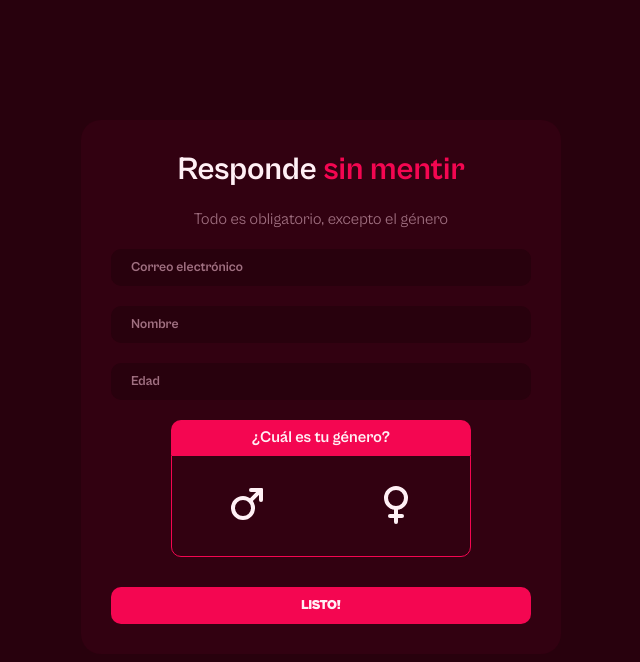
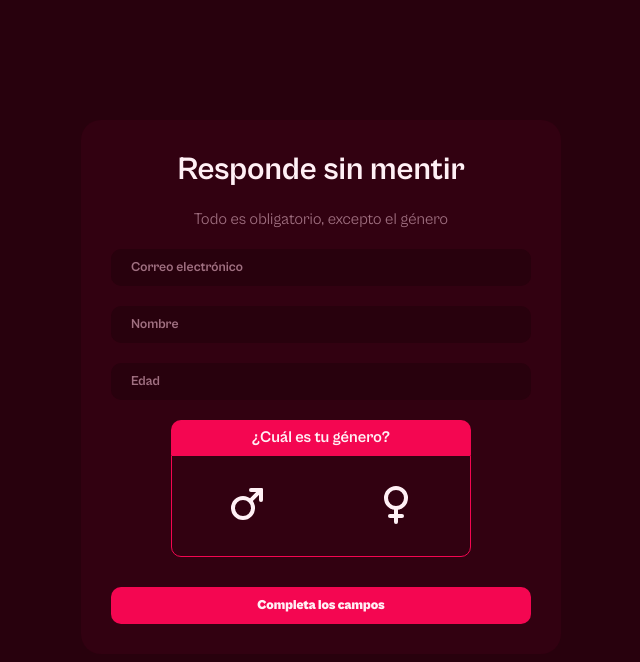
Before and after one commit to daniel-lujan/lynx-client, a React (Vite) app: page / in a window 1280 px wide. Shown: the top 662 px of the page, without its empty margins (319-959 px from the left). Built offline with nearby package versions, Linux system fonts and the light colour scheme.

Commit message:
feat: :sparkles: Add steps to user form

```diff
--- a/src/components/user-form.jsx
+++ b/src/components/user-form.jsx
@@ -4,24 +4,48 @@ import FancyInput from "./fancy-input";
 import { AtSymIcon, Numbers123Icon, UserIcon } from "./icons";
 import GenderSelector from "./gender-selector";
 import useDigits from "../hooks/use-digits";
+import useFormData from "../hooks/use-form-data";
+import RangeSlider from "./range-slider";
 
 function UserForm() {
-  const [email, setEmail] = useState("");
-  const [name, setName] = useState("");
-  const [gender, setGender] = useState("");
-  const [age, setAge] = useDigits("");
+  const [step, setStep] = useState(0);
 
   return (
     <div className={`container ${styles.container}`}>
+      {step === 0 && <BasicData onContinue={() => setStep(1)} />}
+      {step === 1 && (
+        <Tastes onContinue={() => setStep(2)} onReturn={() => setStep(0)} />
+      )}
+    </div>
+  );
+}
+
+function BasicData({ onContinue }) {
+  function handleContinue() {
+    if (!isValidForm) return;
+    setData({
+      ...data,
+      email,
+      name,
+      gender,
+      age,
+    });
+    onContinue();
+  }
+
+  const { data, setData } = useFormData();
+
+  const [email, setEmail] = useState(data.email ?? "");
+  const [name, setName] = useState(data.name ?? "");
+  const [gender, setGender] = useState(data.gender ?? "");
+  const [age, setAge] = useDigits(data.age ?? "");
+
+  const isValidForm = email && name.trim() && age;
+
+  return (
+    <>
       <h1 className="centered">
-        Responde{" "}
-        <b
-          style={{
-            color: "var(--primary-color)",
-          }}
-        >
-          sin mentir
-        </b>
+        Responde <b className="text-primary">sin mentir</b>
       </h1>
       <p className="text-opaque centered">
         Todo es obligatorio, excepto el género
@@ -31,7 +55,11 @@ function UserForm() {
         type="text"
         placeholder="Correo electrónico"
         value={email}
-        onChange={(e) => setEmail(e.target.value)}
+        onChange={(e) => {
+          if (!/\s/.test(e.target.value)) {
+            setEmail(e.target.value);
+          }
+        }}
         maxLength={50}
       />
       <FancyInput
@@ -51,8 +79,23 @@ function UserForm() {
         maxLength={2}
       />
       <GenderSelector state={gender} setState={setGender} />
-      <button>LISTO!</button>
-    </div>
+      <button onClick={handleContinue} disabled={!isValidForm}>
+        {isValidForm ? "CONTINUAR" : "Completa los campos"}
+      </button>
+    </>
+  );
+}
+
+function Tastes({ onContinue, onReturn }) {
+  const [moviesTaste, setMoviesTaste] = useState(0);
+  console.log(moviesTaste);
+  return (
+    <>
+      <h1 className="centered">
+        Qué tanto <b className="text-primary">te gusta...</b>
+      </h1>
+      <RangeSlider value={moviesTaste} onChange={setMoviesTaste} />
+    </>
   );
 }
 
```
